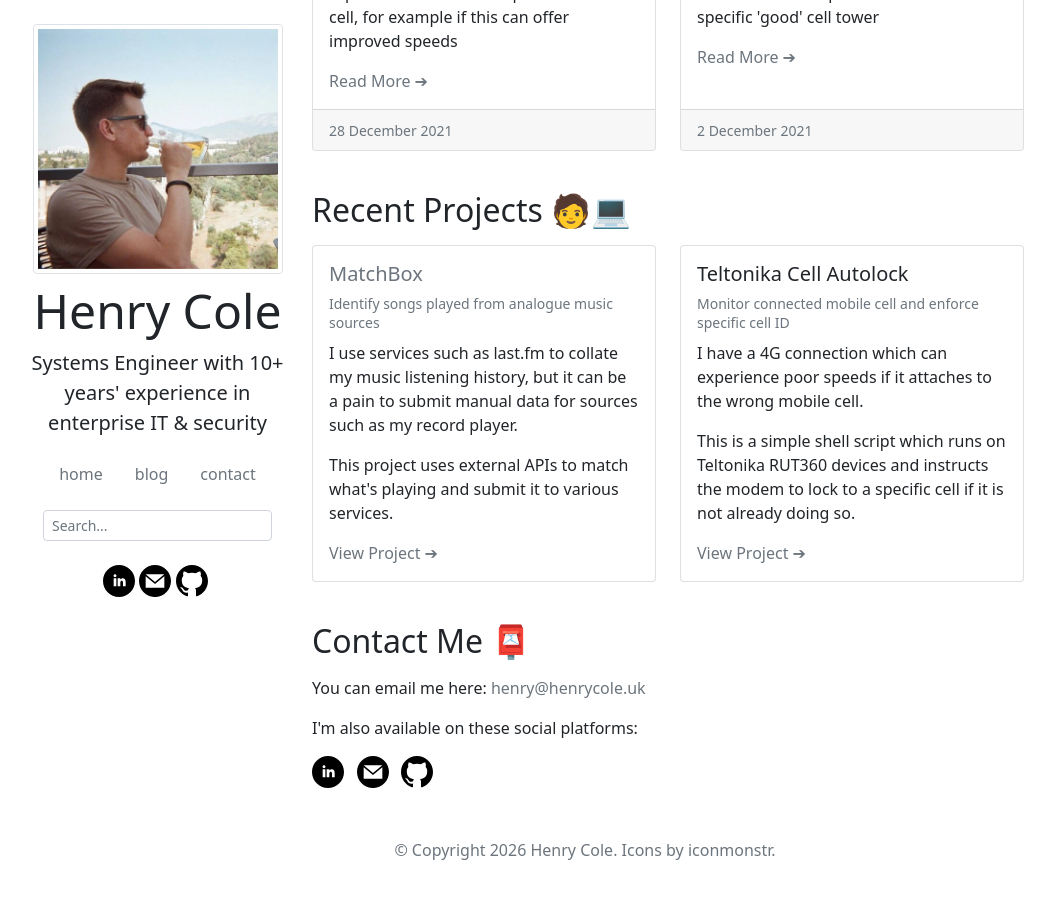
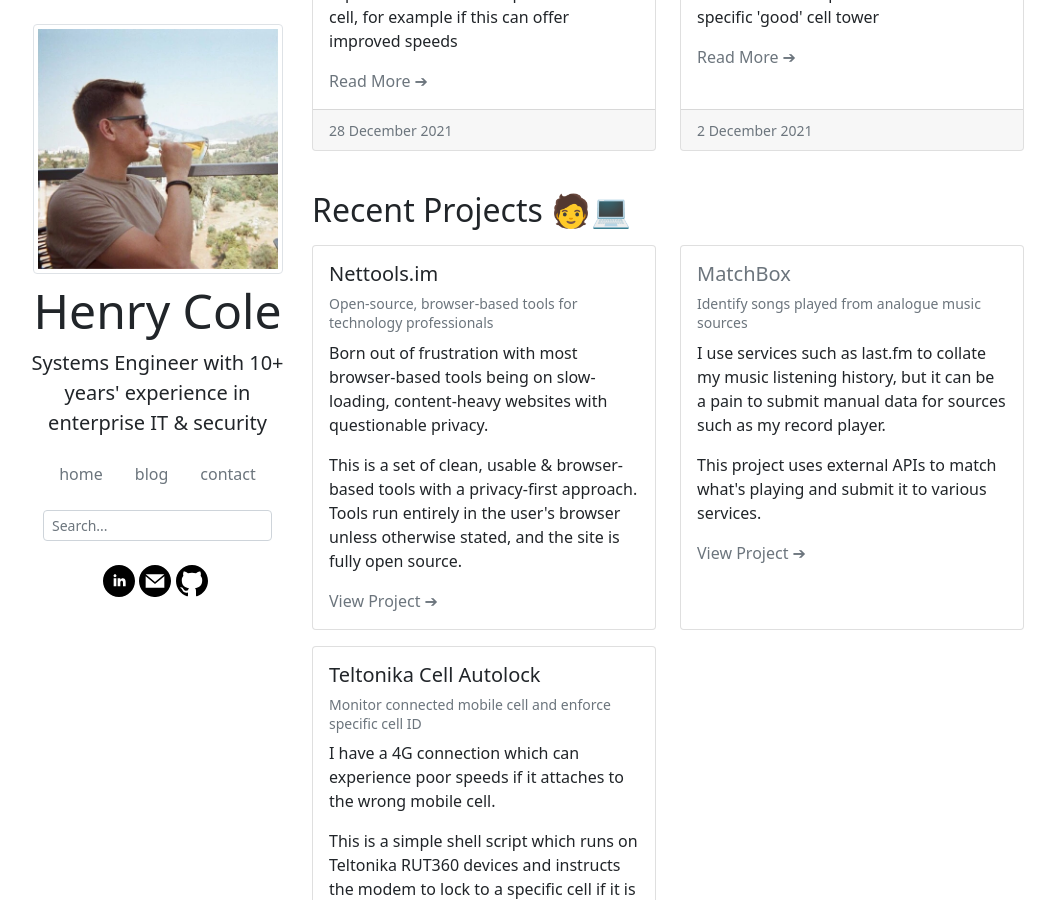
Before and after one commit to hcuk94/henry-personal-website, a Jekyll site: the page built from index.html, in a window 1280 px wide and 900 px high, scrolled down 812 px. Shown: the whole window, without its empty margins (55-1110 px from the left). Built offline with Jekyll 4.4.1, drawn with Linux system fonts in a browser that asks for light colours; before the commit the page ends 1690 px from its top, so only the background shows below that.

Commit message:
add link to nettools.im in projects

```diff
--- a/_includes/projects.html
+++ b/_includes/projects.html
@@ -1,4 +1,14 @@
 <div class="row row-cols-1 row-cols-lg-2">
+  <div class="col-lg-6 col-md-9 mb-3">
+    <div class="card h-100 card-work">
+      <div class="card-body">
+        <h5 class="card-title"><a class="text-reset text-decoration-none" target="_blank" href="https://www.nettools.im">Nettools.im</a></h5>
+        <h6><small class="text-muted">Open-source, browser-based tools for technology professionals</small></h6>
+        <p class="card-text">Born out of frustration with most browser-based tools being on slow-loading, content-heavy websites with questionable privacy.</p>
+        <p class="card-text">This is a set of clean, usable & browser-based tools with a privacy-first approach. Tools run entirely in the user's browser unless otherwise stated, and the site is fully open source.</p>
+        <a class="text-muted text-decoration-none" href="https://www.nettools.im">View Project ➔</a>
+      </div>
+    </div></div>
     <div class="col-lg-6 col-md-9 mb-3">
     <div class="card h-100 card-work">
       <div class="card-body">
```
